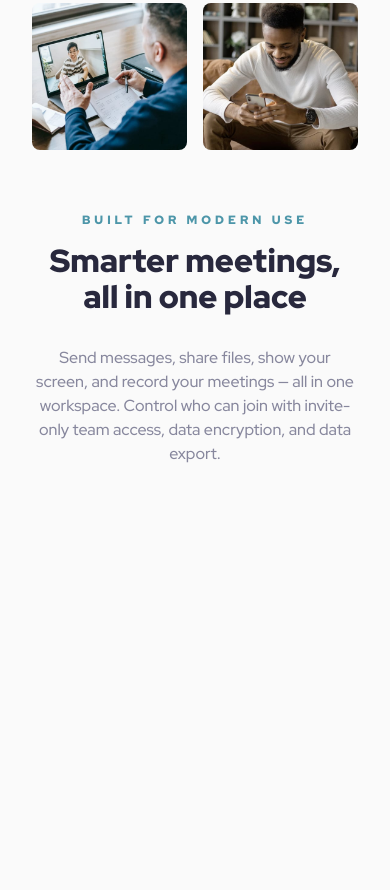
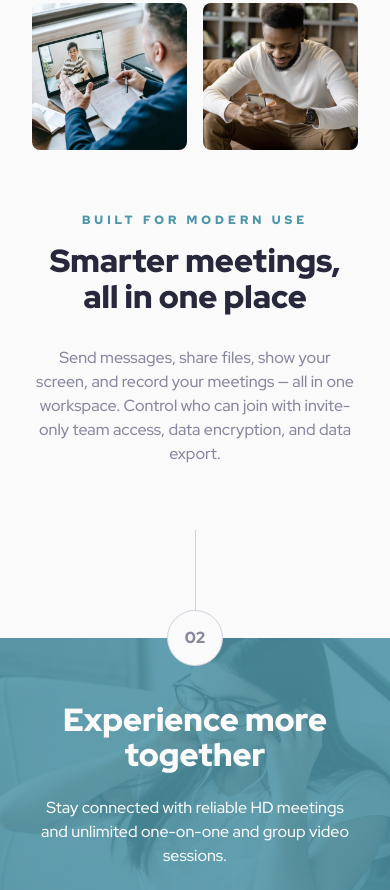
Before and after one commit to Bobstyle23/meet-landing-page, a plain HTML site: page index.html in a window 390 px wide. Shown: the part 1110-2000 px from the top of the page. Before the commit the page ends 1640 px from the top, so only its background shows below. Drawn offline with Linux system fonts and the light colour scheme.

Commit message:
Complete footer renewal mobile version

```diff
--- a/index.html
+++ b/index.html
@@ -104,30 +104,40 @@
       </section>
     </main>
 
-    <!-- <footer class="footer"> -->
-    <!--   <div class="step"> -->
-    <!--     <div class="step__line"></div> -->
-    <!--     <div class="step__box"> -->
-    <!--       <p class="step__box--number">02</p> -->
-    <!--     </div> -->
-    <!--   </div> -->
-    <!---->
-    <!--   <section class="footer__overlay"> -->
-    <!--     <div -->
-    <!--       class="footer__overlay-img" -->
-    <!--       aria-label="Woman listening to music with a headphones" -->
-    <!--     ></div> -->
-    <!--     <div class="overlay__content"> -->
-    <!--       <h1 class="overlay__content-heading">Experience more together</h1> -->
-    <!--       <p class="overlay__content-description"> -->
-    <!--         Stay connected with reliable HD meetings and unlimited one-on-one -->
-    <!--         and group video sessions. -->
-    <!--       </p> -->
-    <!--       <button class="overlay__content-btn" type="button"> -->
-    <!--         Download <span>v1.3</span> -->
-    <!--       </button> -->
-    <!--     </div> -->
-    <!--   </section> -->
-    <!-- </footer> -->
+    <footer class="footer">
+      <div class="step footer__step">
+        <div class="step__line"></div>
+        <div class="step__box">
+          <p class="step__box--number">02</p>
+        </div>
+      </div>
+
+      <picture class="footer__image">
+        <source
+          srcset="./assets/desktop/image-footer.jpg"
+          media="(min-width: 64em)"
+        />
+        <source
+          srcset="./assets/tablet/image-footer.jpg"
+          media="(min-width:48em)"
+        />
+        <img
+          src="./assets/mobile/image-footer.jpg"
+          alt="Woman listening to music with a headphones"
+        />
+        <section class="footer__overlay">
+          <div class="overlay__content">
+            <h1 class="overlay__content-heading">Experience more together</h1>
+            <p class="overlay__content-description">
+              Stay connected with reliable HD meetings and unlimited one-on-one
+              and group video sessions.
+            </p>
+            <button class="btn btn--purple" type="button">
+              Download <span>v1.3</span>
+            </button>
+          </div>
+        </section>
+      </picture>
+    </footer>
   </body>
 </html>
--- a/styles/components/_step.scss
+++ b/styles/components/_step.scss
@@ -11,11 +11,12 @@
   }
 
   &__box {
+    @extend %flexbox-style;
     width: 5.6rem;
     height: 5.6rem;
     border: 1px solid $color-slate-300;
     border-radius: 50%;
-    padding: $spacing-16 1.9rem;
+    background-color: $color-white;
 
     &--number {
       @extend %typography-preset-5;
--- a/styles/layout/_footer.scss
+++ b/styles/layout/_footer.scss
@@ -1,2 +1,63 @@
 .footer {
+  position: relative;
+  width: 100%;
+  height: 48.2rem;
+  top: -2.8rem;
+
+  &__step {
+    position: relative;
+    top: 2.8rem;
+    z-index: 10;
+  }
+
+  &__image {
+    position: relative;
+    display: inline-block;
+    height: 37.4rem;
+    width: 100%;
+
+    &::after {
+      content: "";
+      position: absolute;
+      top: 0;
+      left: 0;
+      background-color: $color-cyan-600;
+      opacity: 0.85;
+      width: 100%;
+      height: 100%;
+    }
+
+    img {
+      width: 100%;
+      height: 100%;
+    }
+  }
+
+  &__overlay {
+    position: absolute;
+    top: 50%;
+    transform: translateY(-50%);
+    padding: $spacing-64 $spacing-32;
+    z-index: 1;
+  }
+
+  .overlay {
+    &__content {
+      @extend %flexbox-style;
+      gap: 2.4rem;
+      text-align: center;
+      color: $color-white;
+
+      &-heading {
+        @extend %typography-preset-2;
+        font-size: 3.2rem;
+        line-height: 3.52rem;
+      }
+
+      &-description {
+        @extend %typography-preset-4;
+        font-size: 1.6rem;
+      }
+    }
+  }
 }
```
Also changed, not shown: styles/main.css, 1 other file.
